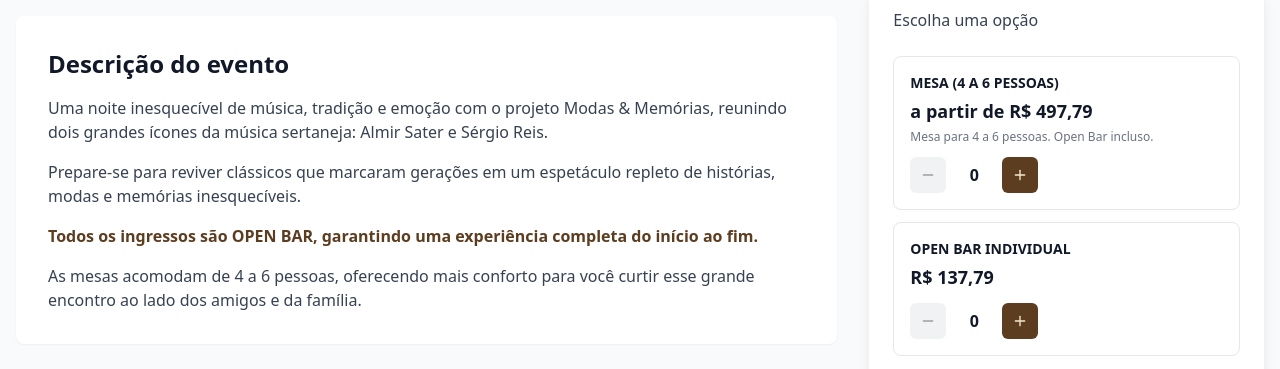
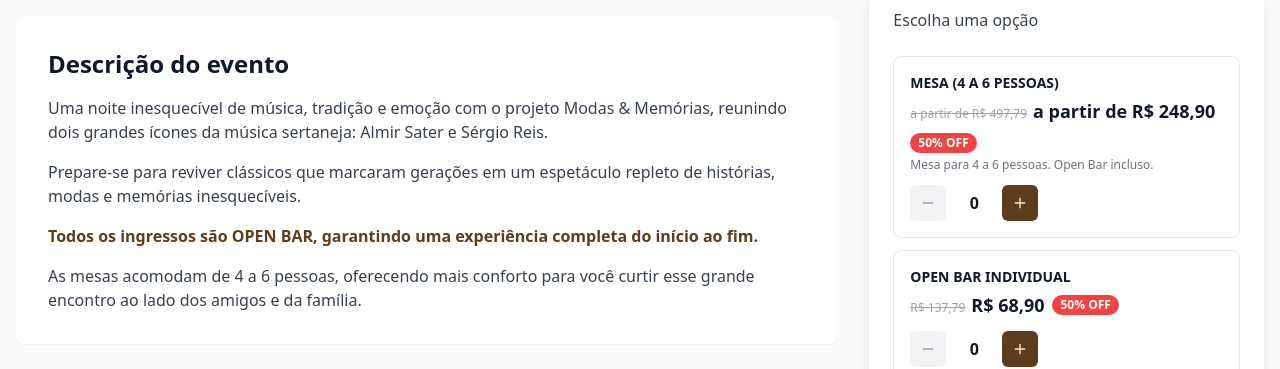
Before and after one commit to rossiusdt/modasememoriasscarlos, a React (Vite) app: page / in a window 1280 px wide. Shown: the part 665-1034 px from the top of the page. Built offline with nearby package versions, Linux system fonts and the light colour scheme; no server answers.

Commit message:
Apply 50% discount to tickets

```diff
--- a/src/components/TableMap.tsx
+++ b/src/components/TableMap.tsx
@@ -2,8 +2,10 @@ import { MapPin, Star, X } from 'lucide-react';
 
 export const PREMIUM_TABLES = [1, 2, 3, 4, 5]; // Fileira A — mais próxima do palco
 export const SOLD_TABLES = [2, 4, 8, 12, 14, 19, 23]; // Mesas já vendidas
-export const PREMIUM_PRICE = 679.00;
-export const STANDARD_PRICE = 497.79;
+export const PREMIUM_PRICE_ORIGINAL = 679.00;
+export const STANDARD_PRICE_ORIGINAL = 497.79;
+export const PREMIUM_PRICE = 339.50;
+export const STANDARD_PRICE = 248.90;
 
 interface TableMapProps {
   selectedTable: number | null;
@@ -82,7 +84,7 @@ export default function TableMap({ selectedTable, onSelect }: TableMapProps) {
                 <button
                   key={num}
                   onClick={() => onSelect(num)}
-                  title={`Mesa ${num} — Fileira ${rowLabel(row)} — ${isPremium ? 'R$ 679,00' : 'R$ 497,79'}`}
+                  title={`Mesa ${num} — Fileira ${rowLabel(row)} — ${isPremium ? 'R$ 339,50' : 'R$ 248,90'}`}
                   className={`
                     relative aspect-square rounded-lg border-2 flex flex-col items-center justify-center
                     transition-all duration-150 text-xs font-bold shadow-sm
@@ -110,11 +112,11 @@ export default function TableMap({ selectedTable, onSelect }: TableMapProps) {
           <div className="flex items-center gap-2 flex-wrap text-[10px] text-gray-500">
             <span className="flex items-center gap-1">
               <span className="w-3 h-3 rounded bg-amber-300 border border-amber-400 inline-block" />
-              Premium — R$ 679,00
+              Premium — R$ 339,50
             </span>
             <span className="flex items-center gap-1">
               <span className="w-3 h-3 rounded bg-white border border-gray-200 inline-block" />
-              Padrão — R$ 497,79
+              Padrão — R$ 248,90
             </span>
             <span className="flex items-center gap-1">
               <span className="w-3 h-3 rounded bg-red-100 border border-red-300 inline-block" />
--- a/src/components/TicketSelector.tsx
+++ b/src/components/TicketSelector.tsx
@@ -1,7 +1,7 @@
 import { useState } from 'react';
 import { Plus, Minus, BadgeCheck } from 'lucide-react';
 import CheckoutModal from './CheckoutModal';
-import TableMap, { PREMIUM_TABLES, SOLD_TABLES, PREMIUM_PRICE, STANDARD_PRICE } from './TableMap';
+import TableMap, { PREMIUM_TABLES, SOLD_TABLES, PREMIUM_PRICE, STANDARD_PRICE, PREMIUM_PRICE_ORIGINAL, STANDARD_PRICE_ORIGINAL } from './TableMap';
 import { track } from '../lib/analytics';
 
 interface TicketOption {
@@ -23,8 +23,8 @@ const ticketOptions: TicketOption[] = [
   {
     id: 'open-bar-individual',
     name: 'OPEN BAR INDIVIDUAL',
-    price: 137.79,
-    label: 'R$ 137,79',
+    price: 68.90,
+    label: 'R$ 68,90',
   },
 ];
 
@@ -99,12 +99,22 @@ export default function TicketSelector() {
                 <div className="mb-3">
                   <h3 className="font-bold text-gray-900 text-sm mb-1">{ticket.name}</h3>
                   {ticket.id === 'mesa' ? (
-                    <div className="flex items-baseline gap-2">
-                      <p className="text-lg font-bold text-gray-900 transition-all duration-300">
-                        {selectedTable
-                          ? `R$ ${(PREMIUM_TABLES.includes(selectedTable) ? PREMIUM_PRICE : STANDARD_PRICE).toLocaleString('pt-BR', { minimumFractionDigits: 2 })}`
-                          : 'a partir de R$ 497,79'}
-                      </p>
+                    <div className="flex items-center gap-2 flex-wrap">
+                      <div className="flex items-baseline gap-1.5">
+                        <p className="text-xs text-gray-400 line-through font-medium">
+                          {selectedTable
+                            ? `R$ ${(PREMIUM_TABLES.includes(selectedTable) ? PREMIUM_PRICE_ORIGINAL : STANDARD_PRICE_ORIGINAL).toLocaleString('pt-BR', { minimumFractionDigits: 2 })}`
+                            : 'a partir de R$ 497,79'}
+                        </p>
+                        <p className="text-lg font-bold text-gray-900 transition-all duration-300">
+                          {selectedTable
+                            ? `R$ ${(PREMIUM_TABLES.includes(selectedTable) ? PREMIUM_PRICE : STANDARD_PRICE).toLocaleString('pt-BR', { minimumFractionDigits: 2 })}`
+                            : 'a partir de R$ 248,90'}
+                        </p>
+                      </div>
+                      <span className="text-xs font-bold text-white bg-red-500 px-2 py-0.5 rounded-full shadow-sm">
+                        50% OFF
+                      </span>
                       {selectedTable && PREMIUM_TABLES.includes(selectedTable) && !SOLD_TABLES.includes(selectedTable) && (
                         <span className="text-xs font-semibold text-amber-700 bg-amber-100 border border-amber-300 px-1.5 py-0.5 rounded-full">
                           Premium
@@ -112,7 +122,15 @@ export default function TicketSelector() {
                       )}
                     </div>
                   ) : (
-                    <p className="text-lg font-bold text-gray-900">{ticket.label}</p>
+                    <div className="flex items-center gap-2 flex-wrap">
+                      <div className="flex items-baseline gap-1.5">
+                        <p className="text-xs text-gray-400 line-through font-medium">R$ 137,79</p>
+                        <p className="text-lg font-bold text-gray-900">{ticket.label}</p>
+                      </div>
+                      <span className="text-xs font-bold text-white bg-red-500 px-2 py-0.5 rounded-full shadow-sm">
+                        50% OFF
+                      </span>
+                    </div>
                   )}
                   {ticket.note && (
                     <p className="text-xs text-gray-500 mt-1">{ticket.note}</p>
```
